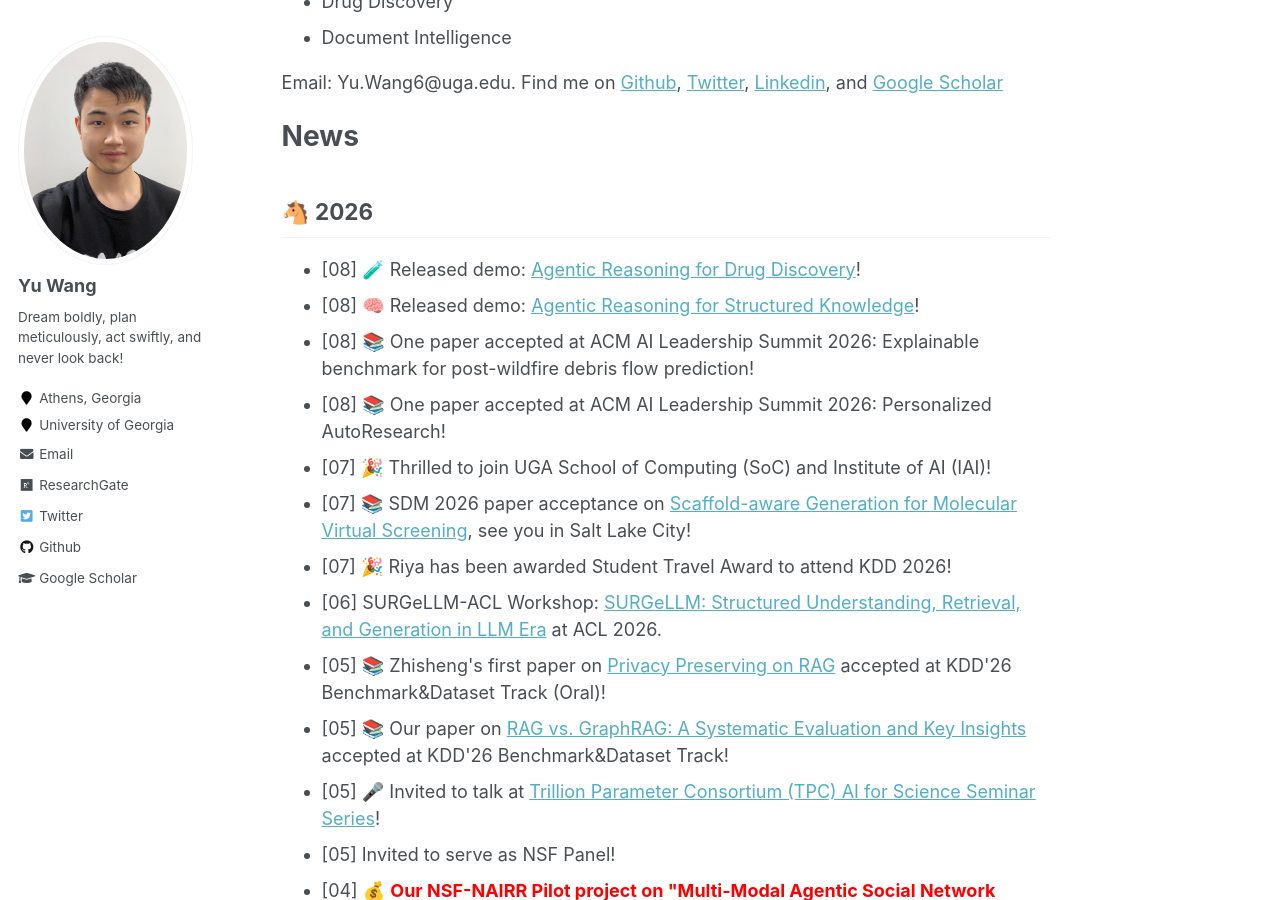
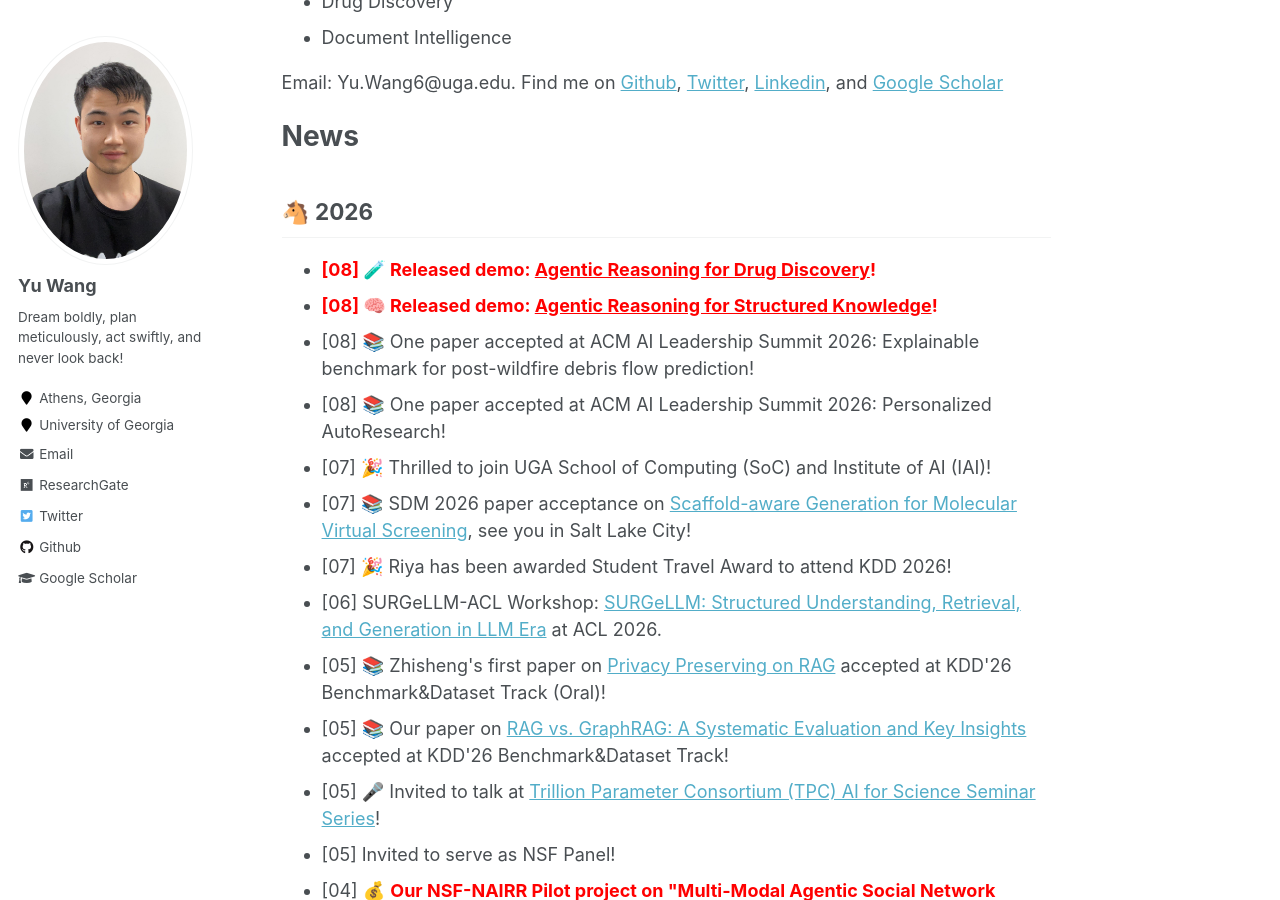
Before and after one commit to yuwang0103/yuwang0103.github.io, a Jekyll site: the page built from _pages/about.md, in a window 1280 px wide and 900 px high, scrolled down 1063 px. Built offline with Jekyll 4.4.1, drawn with Linux system fonts in a browser that asks for light colours.

Commit message:
Highlight demo news

```diff
--- a/_pages/about.md
+++ b/_pages/about.md
@@ -36,8 +36,8 @@
 🐴 2026
 -----
 <ul>
-<li>[08] 🧪 Released demo: <a href='https://drug-design.graphagentintelligence.com/'>Agentic Reasoning for Drug Discovery</a>!</li>
-<li>[08] 🧠 Released demo: <a href='https://graph-agent.graphagentintelligence.com/'>Agentic Reasoning for Structured Knowledge</a>!</li>
+<li><span style="color:red"><b>[08] 🧪 Released demo: <a href='https://drug-design.graphagentintelligence.com/' style="color:red">Agentic Reasoning for Drug Discovery</a>!</b></span></li>
+<li><span style="color:red"><b>[08] 🧠 Released demo: <a href='https://graph-agent.graphagentintelligence.com/' style="color:red">Agentic Reasoning for Structured Knowledge</a>!</b></span></li>
 <li>[08] 📚 One paper accepted at ACM AI Leadership Summit 2026: Explainable benchmark for post-wildfire debris flow prediction!</li>
 <li>[08] 📚 One paper accepted at ACM AI Leadership Summit 2026: Personalized AutoResearch!</li>
 <li>[07] 🎉 Thrilled to join UGA School of Computing (SoC) and Institute of AI (IAI)!</li>
```
